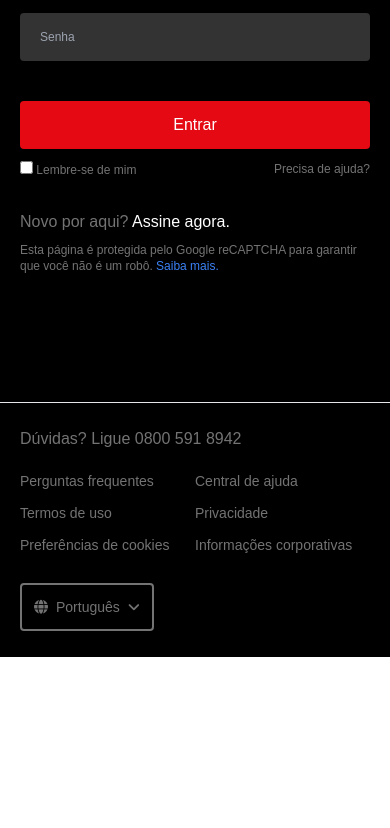
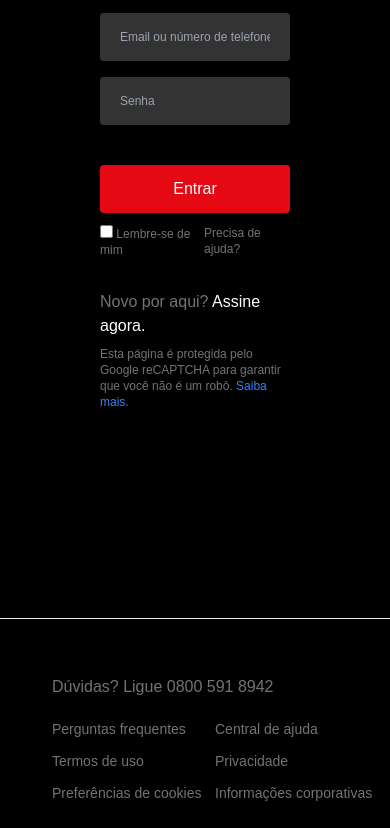
Before and after one commit to oAndin/FS-19-tela-login-netflix-tailwind, a plain HTML site: page index.html in a window 390 px wide. Shown: the part 187-1015 px from the top of the page. Before the commit the page ends 844 px from the top, so only its background shows below. Drawn offline with nearby package versions, Linux system fonts and the light colour scheme.

Commit message:
Responsive complete, margin bug

```diff
--- a/index.html
+++ b/index.html
@@ -9,13 +9,19 @@
     <script src="https://kit.fontawesome.com/1887723c23.js" crossorigin="anonymous"></script>
 </head>
 
-<body class="" style="font-family: Arial, Helvetica, sans-serif;">
-    <main class="w-screen h-screen bg-black flex flex-col">
-        <img class="w-1/5 ml-2 mt-4 mb-7" src="./Images/Logonetflix.png" alt="Logo">
-        <div id="container" class="mx-5 mb-32">
+<body class="w-screen h-screen bg-black" style="font-family: Arial, Helvetica, sans-serif;">
+    <div id="backBlackEffect" class="sm:bg-blackEffect -z-10 hidden md:block"></div>
+    <div id="backImage" class="sm:w-screen h-screen absolute bg-center bg-center -z-20 hidden bg-cover md:block"
+        style="background-image: url(https://assets.nflxext.com/ffe/siteui/vlv3/73334647-ad51-42a9-b07b-93298cc2a8e1/6231a476-40df-4892-912b-63bc4e0d9601/BR-pt-20230605-popsignuptwoweeks-perspective_alpha_website_medium.jpg);">
+    </div>
+    <img class="w-1/5 ml-2 mb-7" src="./Images/Logonetflix.png" alt="Logo">
+    <main class=" flex flex-col md:items-center justify-center">
+        <div id="container" class="mx-5 mb-32 md:w-2/5 bg-blackEffect p-20 h-1/3">
             <h1 class="text-white mb-8 text-3xl font-bold">Entrar</h1>
-            <input type="text" class="w-full h-12 bg-grayBackgroundColor mb-4 p-5 rounded text-white text-xs" placeholder="Email ou número de telefone" required>
-            <input type="password" class="w-full h-12 bg-grayBackgroundColor mb-10 p-5 rounded text-white text-xs" placeholder="Senha" required>
+            <input type="text" class="w-full h-12 bg-grayBackgroundColor mb-4 p-5 rounded text-white text-xs"
+                placeholder="Email ou número de telefone" required>
+            <input type="password" class="w-full h-12 bg-grayBackgroundColor mb-10 p-5 rounded text-white text-xs"
+                placeholder="Senha" required>
             <button class="bg-redPrimary text-white w-full h-12 rounded mb-3">Entrar</button>
             <div id="lembre-ajuda" class="text-easyGray flex justify-between mb-8 text-xs">
                 <div id="lembre-se">
@@ -25,32 +31,36 @@
                 <a href="#">Precisa de ajuda?</a>
             </div>
             <p class="text-easyGray mb-2">Novo por aqui? <a href="#" class="text-white">Assine agora.</a></p>
-            <p class="text-easyGray text-xs">Esta página é protegida pelo Google reCAPTCHA para garantir que você não é um robô. <a href="#" class="text-blue-500">Saiba mais.</a></p>
+            <p class="text-easyGray text-xs">Esta página é protegida pelo Google reCAPTCHA para garantir que você
+                não é um robô. <a href="#" class="text-blue-500">Saiba mais.</a></p>
         </div>
-        <hr class="0">
-        <footer class="mx-5 mt-6">
+
+    </main>
+    <hr class="md:hidden">
+    <footer class="mx-5 mt-6 md:mx-0 bg-blackEffect p-8 absolute b-0 l-0 w-screen">
         <p class="text-easyGray mb-5">Dúvidas? Ligue 0800 591 8942</p>
         <ul class="flex flex-wrap text-sm">
-                <li  class="text-easyGray hover:underline w-1/2 list-outside mb-3">
+            <li class="text-easyGray hover:underline w-1/2 list-outside mb-3 md:w-2/6">
                 <p><a href="#">Perguntas frequentes</a></p>
             </li>
-                <li  class="text-easyGray hover:underline w-1/2 list-outside">
+            <li class="text-easyGray hover:underline w-1/2 list-outside md:w-2/6">
                 <p><a href="#">Central de ajuda</a></p>
             </li>
-                <li  class="text-easyGray hover:underline w-1/2 list-outside mb-3">
+            <li class="text-easyGray hover:underline w-1/2 list-outside mb-3 md:w-2/6">
                 <p><a href="#">Termos de uso</a></p>
             </li>
-                <li  class="text-easyGray hover:underline w-1/2 list-outside">
+            <li class="text-easyGray hover:underline w-1/2 list-outside md:w-2/6">
                 <p><a href="#">Privacidade</a></p>
             </li>
-                <li  class="text-easyGray hover:underline w-1/2 list-outside mb-3">
+            <li class="text-easyGray hover:underline w-1/2 list-outside mb-3 md:w-2/6">
                 <p><a href="#">Preferências de cookies</a></p>
             </li>
-                <li  class="text-easyGray hover:underline w-1/2 list-outside">
+            <li class="text-easyGray hover:underline w-1/2 list-outside md:w-2/6">
                 <p><a href="#">Informações corporativas</a></p>
             </li>
         </ul>
-            <button class="flex items-center justify-center mt-4 h-12 border-2 p-3 gap-2 border-easyGray text-easyGray text-sm rounded">
+        <button
+            class="flex items-center justify-center mt-4 h-12 border-2 p-3 gap-2 border-easyGray text-easyGray text-sm rounded">
             <i class="fa-solid fa-globe" style="color: #737373;"></i>
             Português
             <i class="fa-solid fa-angle-down" style="color: #737373;"></i></button>
```
Lines whose indentation alone changed are shown as unchanged.
